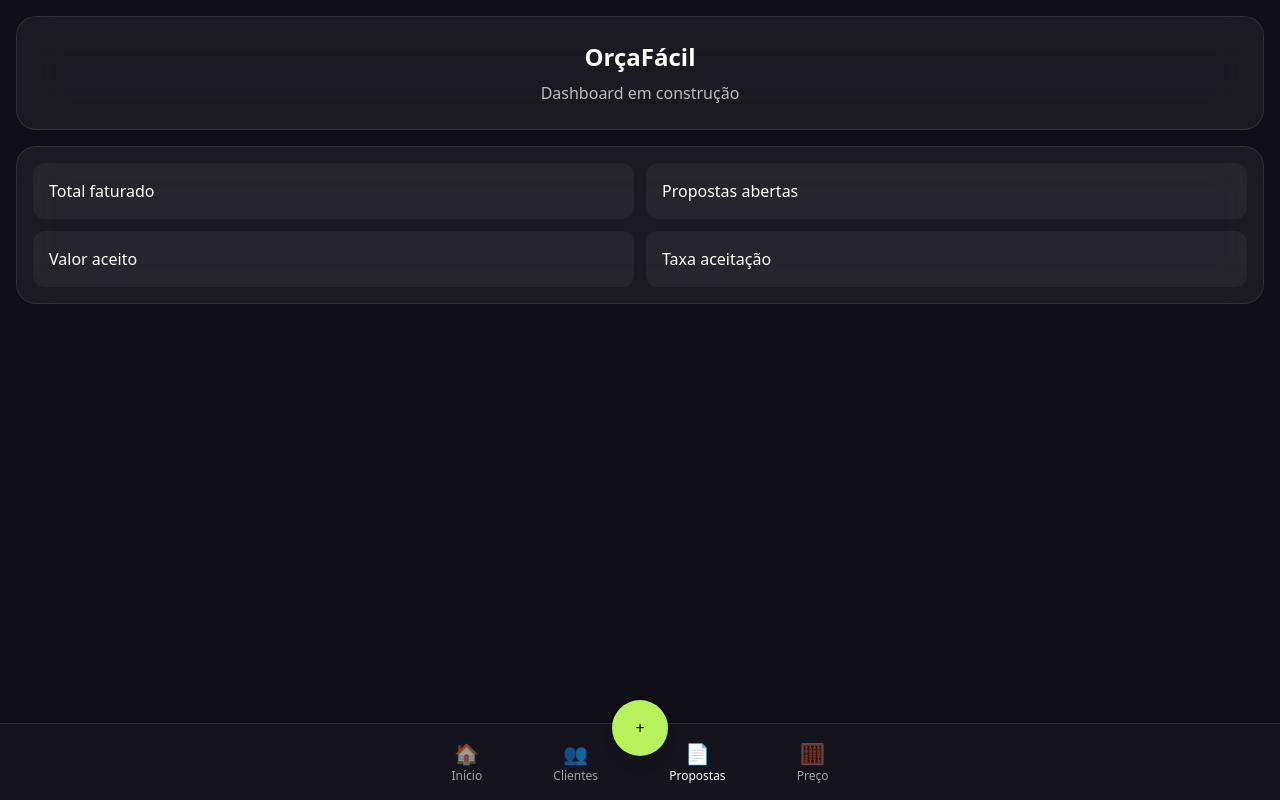
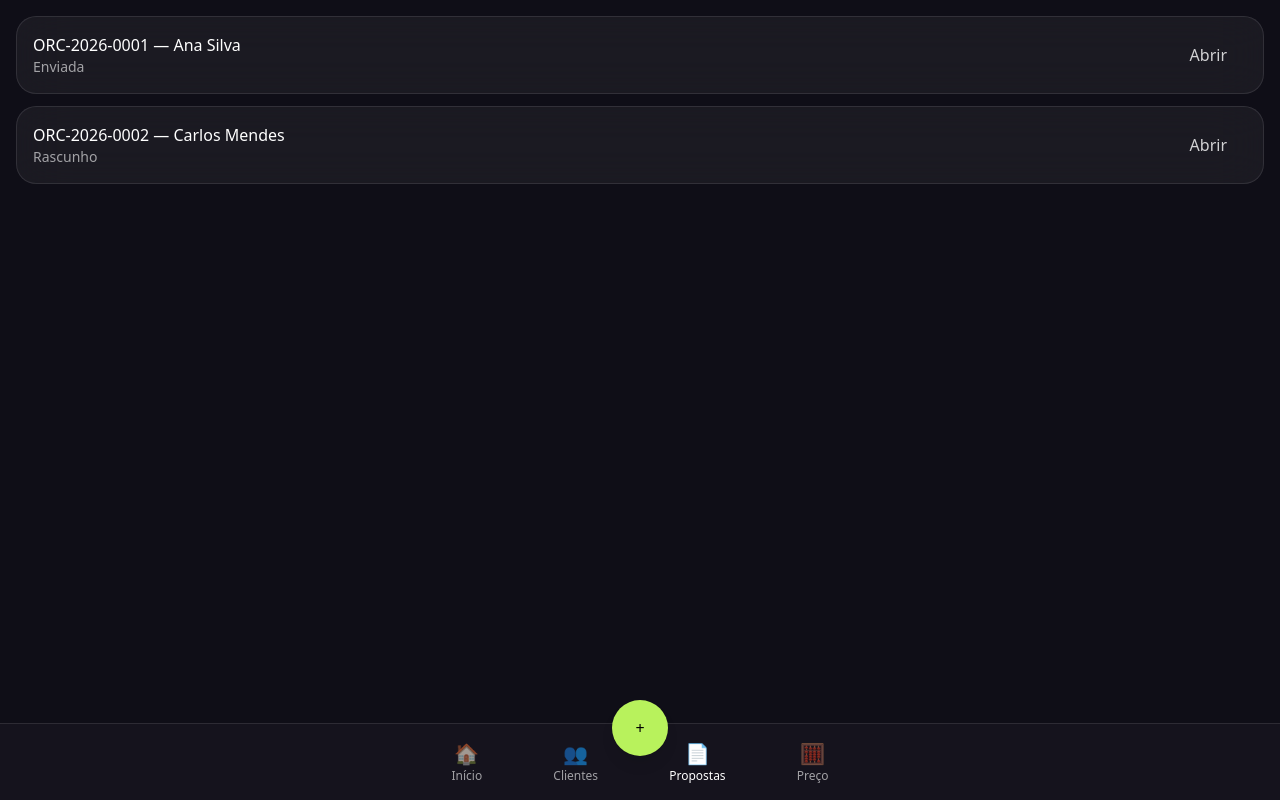
Before and after one commit to alxzyc/orcafacil, a React (Vite) app: page /propostas in a window 1280 px wide. Built offline with nearby package versions, Linux system fonts and the light colour scheme.

Commit message:
feat: propostas list e rota

```diff
--- a/src/App.tsx
+++ b/src/App.tsx
@@ -5,6 +5,7 @@ import { Button } from './components/Button';
 import { BottomNav } from './components/BottomNav';
 import { ClientesList } from './features/clientes/ClientesList';
 import { Calculadora } from './features/precificacao/Calculadora';
+import { PropostasList } from './features/propostas/PropostasList';
 
 const Home = () => (
   <div className="min-h-screen bg-[#0F0E17] text-white pb-24">
@@ -43,6 +44,12 @@ export default function App() {
             <BottomNav />
           </div>
         } />
+        <Route path="/propostas" element={
+          <div className="min-h-screen bg-[#0F0E17] text-white pb-24">
+            <PropostasList />
+            <BottomNav />
+          </div>
+        } />
         <Route path="*" element={<Home />} />
       </Routes>
     </BrowserRouter>
--- /dev/null
+++ b/src/features/propostas/PropostasList.tsx
@@ -0,0 +1,22 @@
+import React from 'react';
+import { GlassCard } from '../../components/GlassCard';
+import { Button } from '../../components/Button';
+
+const mock = [
+  { id: '1', numero: 'ORC-2026-0001', cliente: 'Ana Silva', status: 'enviada', total: 1250 },
+  { id: '2', numero: 'ORC-2026-0002', cliente: 'Carlos Mendes', status: 'rascunho', total: 890 },
+];
+
+export const PropostasList: React.FC = () => (
+  <div className="p-4 space-y-3 pb-24">
+    {mock.map(p => (
+      <GlassCard key={p.id} className="p-4 flex justify-between items-center">
+        <div>
+          <div className="font-medium">{p.numero} — {p.cliente}</div>
+          <div className="text-sm text-white/60 capitalize">{p.status}</div>
+        </div>
+        <Button variant="ghost">Abrir</Button>
+      </GlassCard>
+    ))}
+  </div>
+);
```
